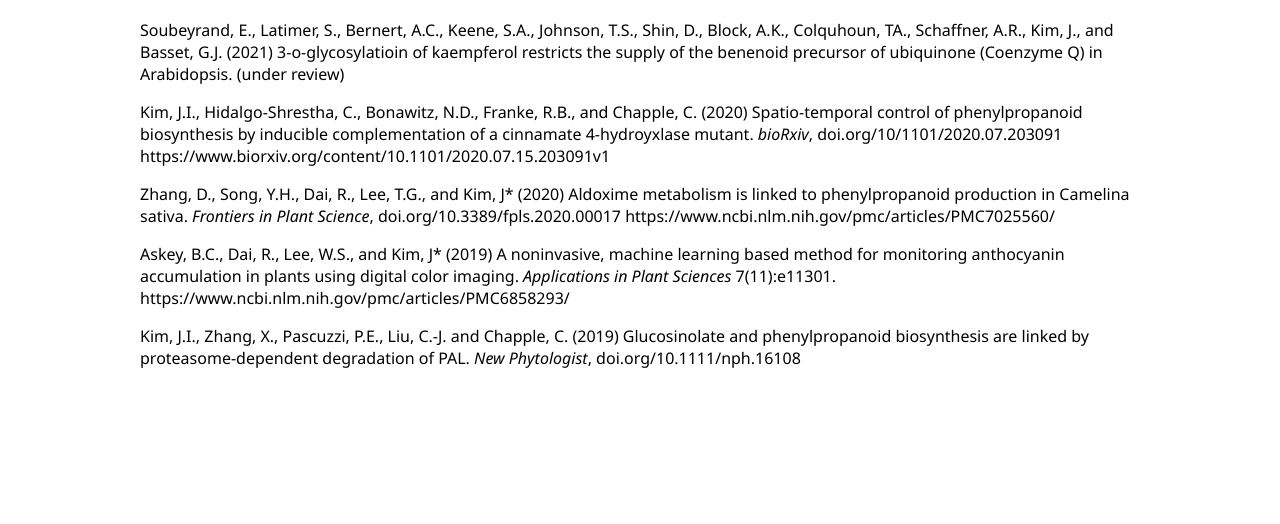
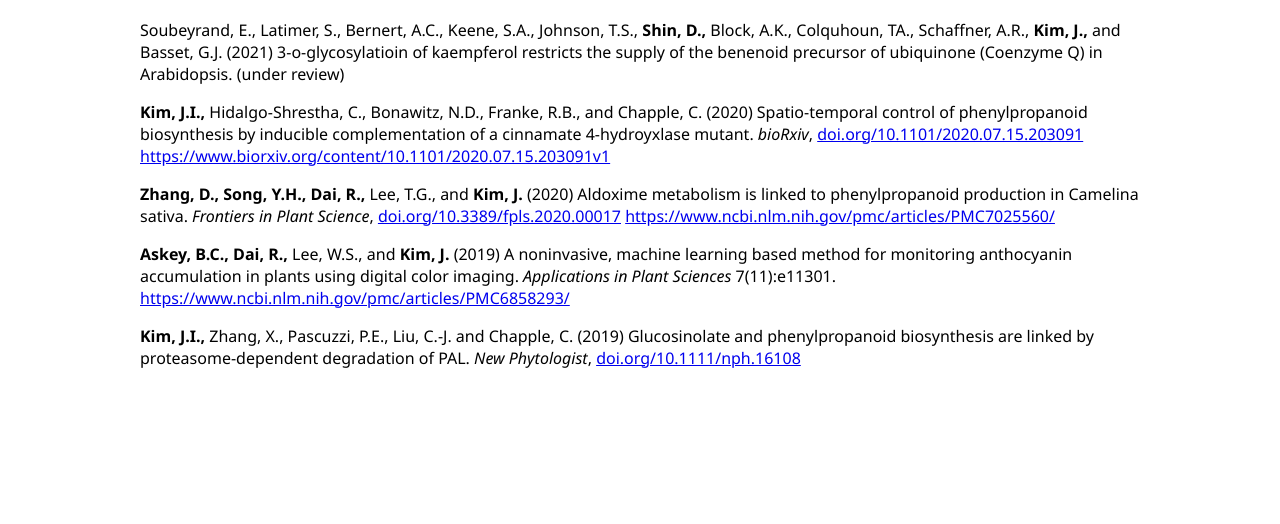
Before and after one commit to bryceaskey/bryceaskey.github.io, a plain HTML site: page papers.html in a window 1280 px wide. Shown: the part 131-655 px from the top of the page. Drawn offline with Linux system fonts and the light colour scheme.

Commit message:
Updated papers with links

```diff
--- a/papers.html
+++ b/papers.html
@@ -22,28 +22,31 @@
     <div id="title">
         <h1>Papers</h1>
         <p>
-            Soubeyrand, E., Latimer, S., Bernert, A.C., Keene, S.A., Johnson, T.S., Shin, D., Block, A.K., Colquhoun, TA.,
-            Schaffner, A.R., Kim, J., and Basset, G.J. (2021) 3-o-glycosylatioin of kaempferol restricts the supply of
+            Soubeyrand, E., Latimer, S., Bernert, A.C., Keene, S.A., Johnson, T.S., <b>Shin, D.,</b> Block, A.K., Colquhoun, TA.,
+            Schaffner, A.R., <b>Kim, J.,</b> and Basset, G.J. (2021) 3-o-glycosylatioin of kaempferol restricts the supply of
             the benenoid precursor of ubiquinone (Coenzyme Q) in Arabidopsis. (under review)
         </p>
         <p>
-            Kim, J.I., Hidalgo-Shrestha, C., Bonawitz, N.D., Franke, R.B., and Chapple, C. (2020)
-            Spatio-temporal control of phenylpropanoid biosynthesis by inducible complementation of a cinnamate 4-hydroyxlase mutant.
-            <i>bioRxiv</i>, doi.org/10/1101/2020.07.203091 https://www.biorxiv.org/content/10.1101/2020.07.15.203091v1
+            <b>Kim, J.I.,</b> Hidalgo-Shrestha, C., Bonawitz, N.D., Franke, R.B., and Chapple, C. (2020) Spatio-temporal control
+            of phenylpropanoid biosynthesis by inducible complementation of a cinnamate 4-hydroyxlase mutant. <i>bioRxiv</i>,
+            <a href=https://doi.org/10.1101/2020.07.15.203091 target="_blank">doi.org/10.1101/2020.07.15.203091</a>
+            <a href=https://www.biorxiv.org/content/10.1101/2020.07.15.203091v1 target="_blank">https://www.biorxiv.org/content/10.1101/2020.07.15.203091v1</a>
         </p>
         <p>
-            Zhang, D., Song, Y.H., Dai, R., Lee, T.G., and Kim, J* (2020) Aldoxime metabolism is linked to phenylpropanoid
-            production in Camelina sativa. <i>Frontiers in Plant Science</i>, doi.org/10.3389/fpls.2020.00017
-            https://www.ncbi.nlm.nih.gov/pmc/articles/PMC7025560/
+            <b>Zhang, D.,</b> <b>Song, Y.H.,</b> <b>Dai, R.,</b> Lee, T.G., and <b>Kim, J.</b> (2020) Aldoxime metabolism is linked to phenylpropanoid
+            production in Camelina sativa. <i>Frontiers in Plant Science</i>,
+            <a href="https://doi.org/10.3389/fpls.2020.00017" target="_blank">doi.org/10.3389/fpls.2020.00017</a>
+            <a href="https://www.ncbi.nlm.nih.gov/pmc/articles/PMC7025560/" target="_blank">https://www.ncbi.nlm.nih.gov/pmc/articles/PMC7025560/</a>
         </p>
         <p>
-            Askey, B.C., Dai, R., Lee, W.S., and Kim, J* (2019) A noninvasive, machine learning based method for monitoring
+            <b>Askey, B.C.,</b> <b>Dai, R.,</b> Lee, W.S., and <b>Kim, J.</b> (2019) A noninvasive, machine learning based method for monitoring
             anthocyanin accumulation in plants using digital color imaging. <i>Applications in Plant Sciences</i> 7(11):e11301.
-            https://www.ncbi.nlm.nih.gov/pmc/articles/PMC6858293/
+            <a href="https://www.ncbi.nlm.nih.gov/pmc/articles/PMC6858293/" target="_blank">https://www.ncbi.nlm.nih.gov/pmc/articles/PMC6858293/</a>
         </p>
         <p>
-            Kim, J.I., Zhang, X., Pascuzzi, P.E., Liu, C.-J. and Chapple, C. (2019) Glucosinolate and phenylpropanoid
-            biosynthesis are linked by proteasome-dependent degradation of PAL. <i>New Phytologist</i>, doi.org/10.1111/nph.16108
+            <b>Kim, J.I.,</b> Zhang, X., Pascuzzi, P.E., Liu, C.-J. and Chapple, C. (2019) Glucosinolate and phenylpropanoid
+            biosynthesis are linked by proteasome-dependent degradation of PAL. <i>New Phytologist</i>,
+            <a href="https://doi.org/10.1111/nph.16108" target="_blank">doi.org/10.1111/nph.16108</a>
         </p>
 
 
```
Also changed, not shown: css/members.css (+9 -1 lines), members.html (+7 -1 lines).
